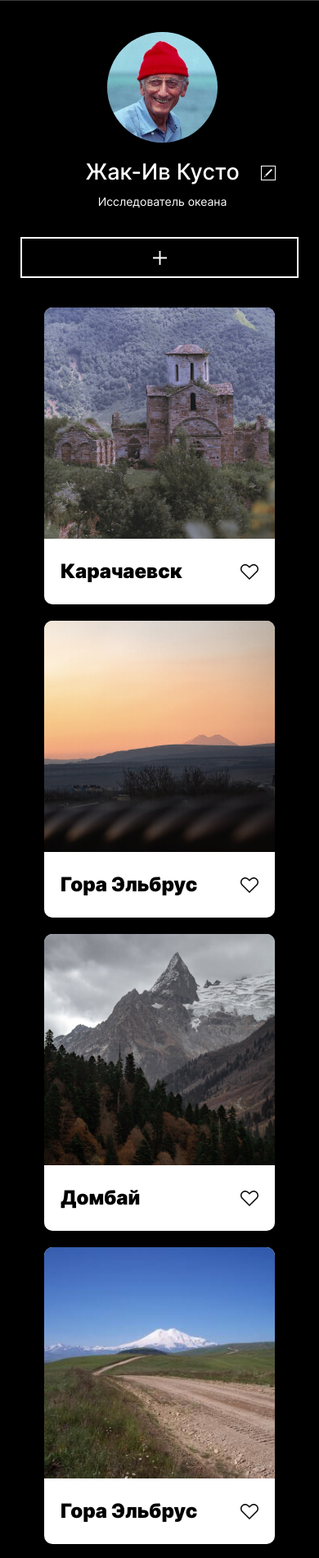
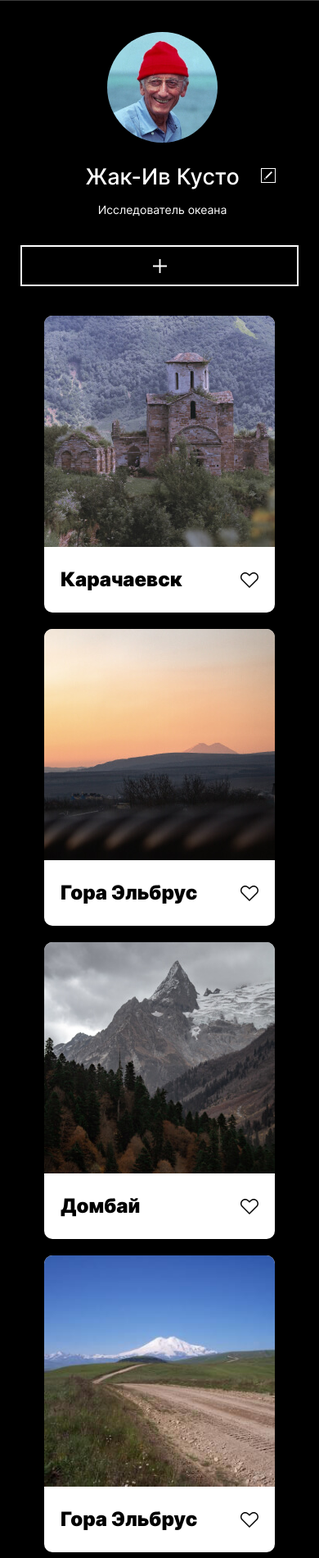
Before and after one commit to MikhailMudrov/mesto-project, a plain HTML site: page index.html in a window 390 px wide. Shown: the part 92-1992 px from the top of the page at 82% size. Drawn offline with Linux system fonts and the light colour scheme.

Commit message:
fix: изменения после 3го ревью

```diff
--- a/blocks/galery/__like/galery__like.css
+++ b/blocks/galery/__like/galery__like.css
@@ -19,4 +19,5 @@
 .galery__like:active {
   background-image: url(../../../images/like-activ.svg);
   opacity: 1;
+  transition: none;
 }
--- a/blocks/profile/__add-button/profile__add-button.css
+++ b/blocks/profile/__add-button/profile__add-button.css
@@ -27,6 +27,6 @@
   .profile__add-button {
     min-width: 87%;
     background-size: 5%;
-    margin-top: 31px;
+    margin-top: 24px;
   }
 }
--- a/blocks/profile/__container/profile__container.css
+++ b/blocks/profile/__container/profile__container.css
@@ -7,7 +7,7 @@
 @media (max-width: 768px) {
   .profile__container {
     grid-template-columns: 80% 20%;
-    grid-template-rows: 60% 25% 15%;
+    grid-template-rows: 2fr 1fr .5fr;
     justify-items: center;
   }
 }
--- a/blocks/profile/__subtitle/profile__subtitle.css
+++ b/blocks/profile/__subtitle/profile__subtitle.css
@@ -24,7 +24,6 @@
 
 @media (max-width: 600px) {
   .profile__subtitle {
-    padding-top: 12px;
     max-width: 200px;
   }
 }
--- a/blocks/profile/__title/profile__title.css
+++ b/blocks/profile/__title/profile__title.css
@@ -27,5 +27,6 @@
     font-size: 27px;
     line-height: 33px;
     max-width: 200px;
+    padding-top: 25px;
   }
 }
--- a/index.html
+++ b/index.html
@@ -42,35 +42,35 @@
           <img class="galery__image" src="./images/galery-mount-elbrus.jpg" alt="Гора Эльбрус на закате">
           <div class="galery__container">
             <h2 class="galery__title">Гора Эльбрус</h2>
-            <div class="galery__like"></div>
+            <button class="galery__like" type="button"></button>
           </div>
         </li>
         <li class="galery__item">
           <img class="galery__image" src="./images/galery-dombay.jpg" alt="Лес на фоне горных пиков">
           <div class="galery__container">
             <h2 class="galery__title">Домбай</h2>
-            <div class="galery__like"></div>
+            <button class="galery__like" type="button"></button>
           </div>
         </li>
         <li class="galery__item">
           <img class="galery__image" src="./images/galery-elbrus.jpeg" alt="дорога ведущая к горе">
           <div class="galery__container">
             <h2 class="galery__title">Гора Эльбрус</h2>
-            <div class="galery__like"></div>
+            <button class="galery__like" type="button"></button>
           </div>
         </li>
         <li class="galery__item">
           <img class="galery__image" src="./images/galery-cable-car.jpg" alt="Канатная дорога в горах">
           <div class="galery__container">
             <h2 class="galery__title">Домбай</h2>
-            <div class="galery__like"></div>
+            <button class="galery__like" type="button"></button>
           </div>
         </li>
         <li class="galery__item">
           <img class="galery__image" src="./images/galery-mountain-lake.jpg" alt="Прозрачное горное озеро">
           <div class="galery__container">
             <h2 class="galery__title">Карачаево-Черкесия</h2>
-            <div class="galery__like"></div>
+            <button class="galery__like" type="button"></button>
           </div>
         </li>
       </ul>
```
